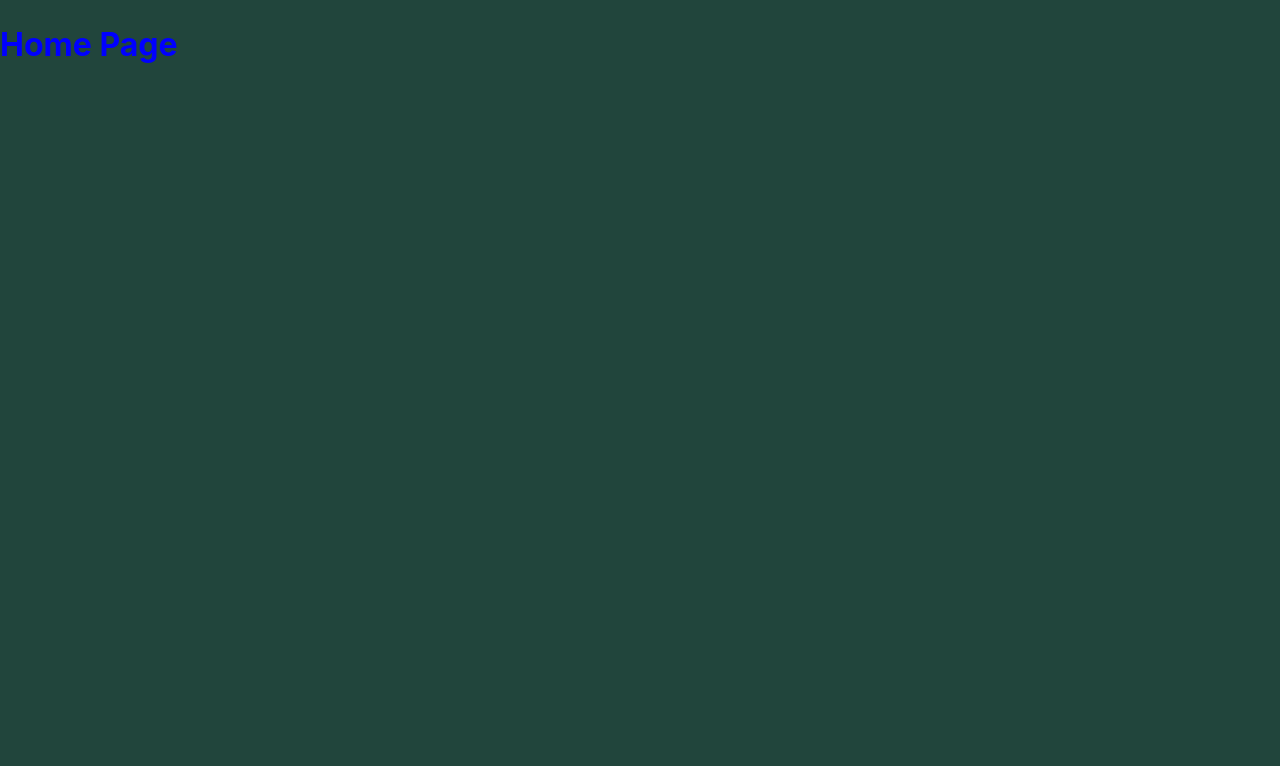
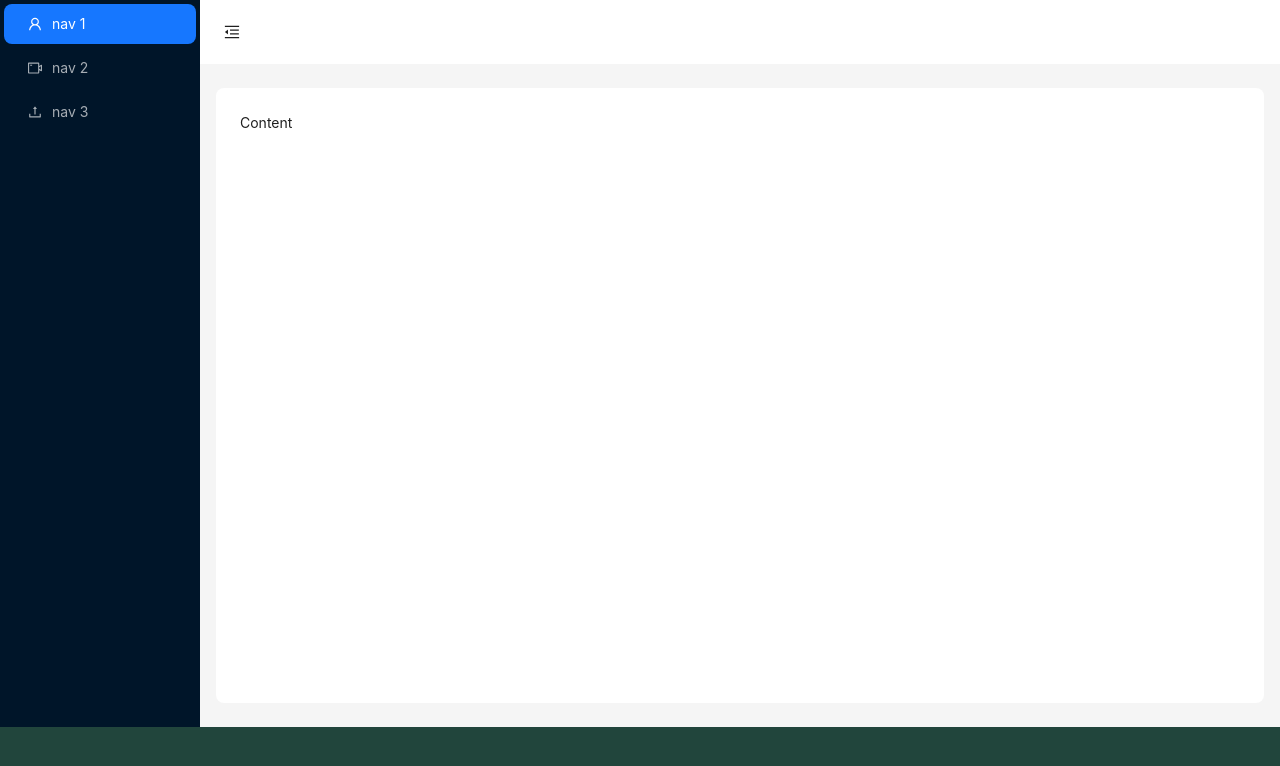
Before and after one commit to Shantanu7854/Breathe-ESG, a React (Vite) app in the folder client/: page / in a window 1280 px wide. Shown: the top 766 px of the page. Built offline with nearby package versions, Linux system fonts and the light colour scheme; the HTML template or start-up script is replaced by a standard one.

Commit message:
home page

```diff
--- a/client/src/pages/home.tsx
+++ b/client/src/pages/home.tsx
@@ -1,12 +1,76 @@
-import React from 'react';
-import '../styles/home.scss';
+import React, { useState } from 'react';
+import {
+  MenuFoldOutlined,
+  MenuUnfoldOutlined,
+  UploadOutlined,
+  UserOutlined,
+  VideoCameraOutlined,
+} from '@ant-design/icons';
+import { Button, Layout, Menu, theme } from 'antd';
 
-const Home: React.FC = () => {
+const { Header, Sider, Content } = Layout;
+
+const App: React.FC = () => {
+  const [collapsed, setCollapsed] = useState(false);
+  const {
+    token: { colorBgContainer, borderRadiusLG },
+  } = theme.useToken();
+
   return (
-    <div className="home">
-      <h1>Home Page</h1>
-    </div>
+    <Layout>
+      <Sider trigger={null} collapsible collapsed={collapsed}>
+
+        <div className="demo-logo-vertical" />
+        <Menu
+          theme="dark"
+          mode="inline"
+          defaultSelectedKeys={['1']}
+          items={[
+            {
+              key: '1',
+              icon: <UserOutlined />,
+              label: 'nav 1',
+            },
+            {
+              key: '2',
+              icon: <VideoCameraOutlined />,
+              label: 'nav 2',
+            },
+            {
+              key: '3',
+              icon: <UploadOutlined />,
+              label: 'nav 3',
+            },
+          ]}
+        />
+      </Sider>
+      <Layout>
+        <Header style={{ padding: 0, background: colorBgContainer }}>
+          <Button
+            type="text"
+            icon={collapsed ? <MenuUnfoldOutlined /> : <MenuFoldOutlined />}
+            onClick={() => setCollapsed(!collapsed)}
+            style={{
+              fontSize: '16px',
+              width: 64,
+              height: 64,
+            }}
+          />
+        </Header>
+        <Content
+          style={{
+            margin: '24px 16px',
+            padding: 24,
+            minHeight: 615,
+            background: colorBgContainer,
+            borderRadius: borderRadiusLG,
+          }}
+        >
+          Content
+        </Content>
+      </Layout>
+    </Layout>
   );
 };
 
-export default Home;
+export default App;
```
